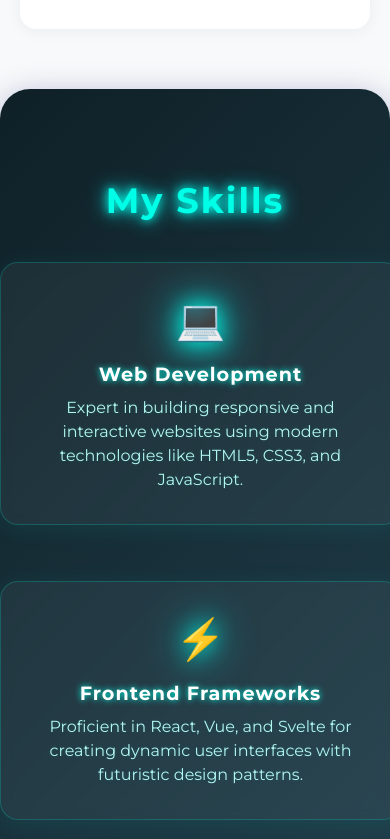
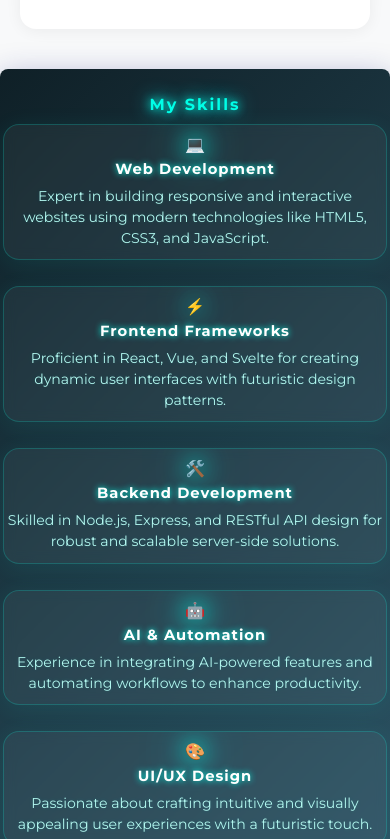
Before and after one commit to fzan25/belajar-git, a plain HTML site: page index.html in a window 390 px wide. Shown: the part 2658-3497 px from the top of the page. Drawn offline with Linux system fonts and the light colour scheme.

Commit message:
Refactor skills section styles for improved responsiveness and visual consistency, including adjustments to padding, margins, and font sizes across various screen sizes.

```diff
--- a/index.html
+++ b/index.html
@@ -287,34 +287,34 @@
   <style>
     .skills-section {
       background: linear-gradient(135deg, #0f2027 0%, #2c5364 100%);
-      padding: 60px 0 40px 0;
-      margin: 60px 0 0 0;
-      border-radius: 30px;
+      padding: 48px 0 32px 0;
+      margin: 48px 0 0 0;
+      border-radius: 24px;
       box-shadow: 0 8px 32px 0 rgba(31, 38, 135, 0.37);
       position: relative;
       overflow: hidden;
     }
     .skills-title {
       text-align: center;
-      font-size: 2.2em;
+      font-size: 2em;
       color: #00ffe7;
       letter-spacing: 2px;
-      margin-bottom: 40px;
+      margin-bottom: 32px;
       text-shadow: 0 0 10px #00ffe7, 0 0 20px #0ff;
     }
     .skills-list {
       display: flex;
       flex-wrap: wrap;
       justify-content: center;
-      gap: 32px;
+      gap: 24px;
     }
     .skill-card {
       background: rgba(255,255,255,0.05);
       border: 1.5px solid rgba(0,255,231,0.2);
-      border-radius: 18px;
+      border-radius: 16px;
       box-shadow: 0 4px 24px 0 rgba(0,255,231,0.08);
-      padding: 32px 24px;
-      width: 260px;
+      padding: 28px 18px;
+      width: 240px;
       display: flex;
       flex-direction: column;
       align-items: center;
@@ -329,8 +329,8 @@
       border: 1.5px solid #00ffe7;
     }
     .skill-icon {
-      font-size: 2.5em;
-      margin-bottom: 18px;
+      font-size: 2em;
+      margin-bottom: 14px;
       color: #00ffe7;
       text-shadow: 0 0 12px #00ffe7, 0 0 24px #0ff;
       animation: neon-glow 1.5s infinite alternate;
@@ -340,28 +340,107 @@
       to { text-shadow: 0 0 24px #00ffe7, 0 0 48px #0ff; }
     }
     .skill-name {
-      font-size: 1.2em;
+      font-size: 1.1em;
       font-weight: bold;
       color: #fff;
-      margin-bottom: 10px;
+      margin-bottom: 8px;
       letter-spacing: 1px;
       text-shadow: 0 0 6px #00ffe7;
     }
     .skill-desc {
       color: #b2f7ef;
-      font-size: 1em;
+      font-size: 0.97em;
       text-align: center;
       line-height: 1.5;
       text-shadow: 0 0 4px #0ff2;
     }
+    /* Responsive for laptop (max-width: 1200px) */
+    @media (max-width: 1200px) {
+      .skills-section {
+        padding: 36px 0 24px 0;
+        margin: 36px 0 0 0;
+        border-radius: 18px;
+      }
+      .skills-title {
+        font-size: 1.7em;
+        margin-bottom: 24px;
+      }
+      .skills-list {
+        gap: 18px;
+      }
+      .skill-card {
+        width: 200px;
+        padding: 20px 12px;
+      }
+      .skill-icon {
+        font-size: 1.7em;
+        margin-bottom: 10px;
+      }
+      .skill-name {
+        font-size: 1em;
+      }
+      .skill-desc {
+        font-size: 0.93em;
+      }
+    }
+    /* Responsive for tablet and hp (max-width: 900px) */
     @media (max-width: 900px) {
+      .skills-section {
+        padding: 24px 0 16px 0;
+        margin: 24px 0 0 0;
+        border-radius: 12px;
+      }
+      .skills-title {
+        font-size: 1.3em;
+        margin-bottom: 18px;
+      }
       .skills-list {
         flex-direction: column;
         align-items: center;
+        gap: 14px;
       }
       .skill-card {
-        width: 90%;
-        margin-bottom: 24px;
+        width: 92vw;
+        max-width: 340px;
+        padding: 16px 8px;
+        margin-bottom: 12px;
+      }
+      .skill-icon {
+        font-size: 1.3em;
+        margin-bottom: 8px;
+      }
+      .skill-name {
+        font-size: 0.98em;
+      }
+      .skill-desc {
+        font-size: 0.91em;
+      }
+    }
+    /* Extra small devices (max-width: 500px) */
+    @media (max-width: 500px) {
+      .skills-section {
+        padding: 12px 0 8px 0;
+        margin: 12px 0 0 0;
+        border-radius: 8px;
+      }
+      .skills-title {
+        font-size: 1em;
+        margin-bottom: 10px;
+      }
+      .skill-card {
+        width: 96vw;
+        max-width: 98vw;
+        padding: 10px 4px;
+      }
+      .skill-icon {
+        font-size: 1em;
+        margin-bottom: 6px;
+      }
+      .skill-name {
+        font-size: 0.92em;
+      }
+      .skill-desc {
+        font-size: 0.88em;
       }
     }
   </style>
```
